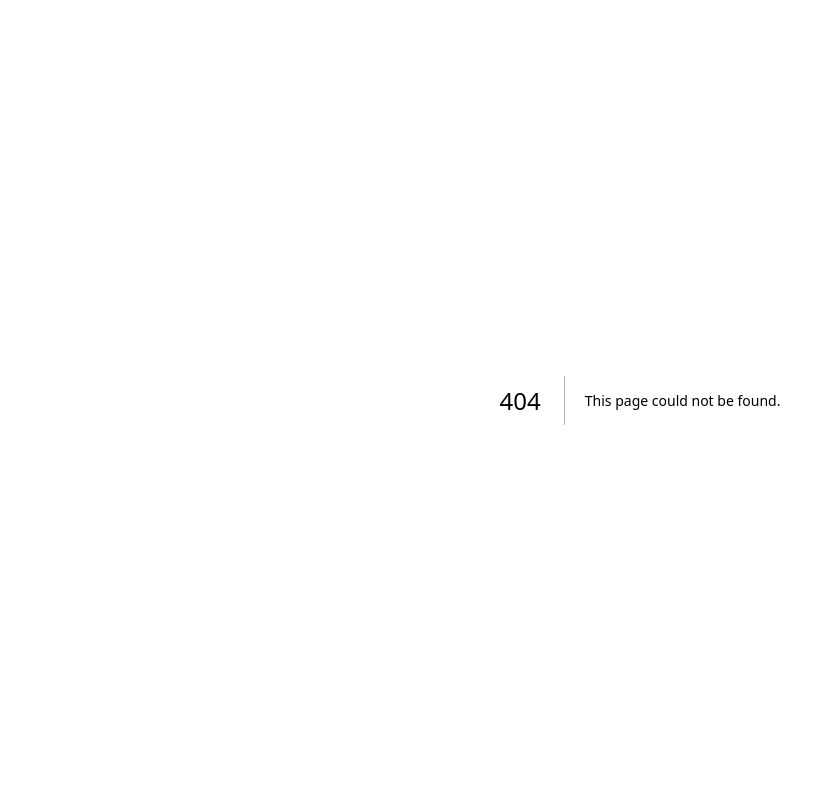
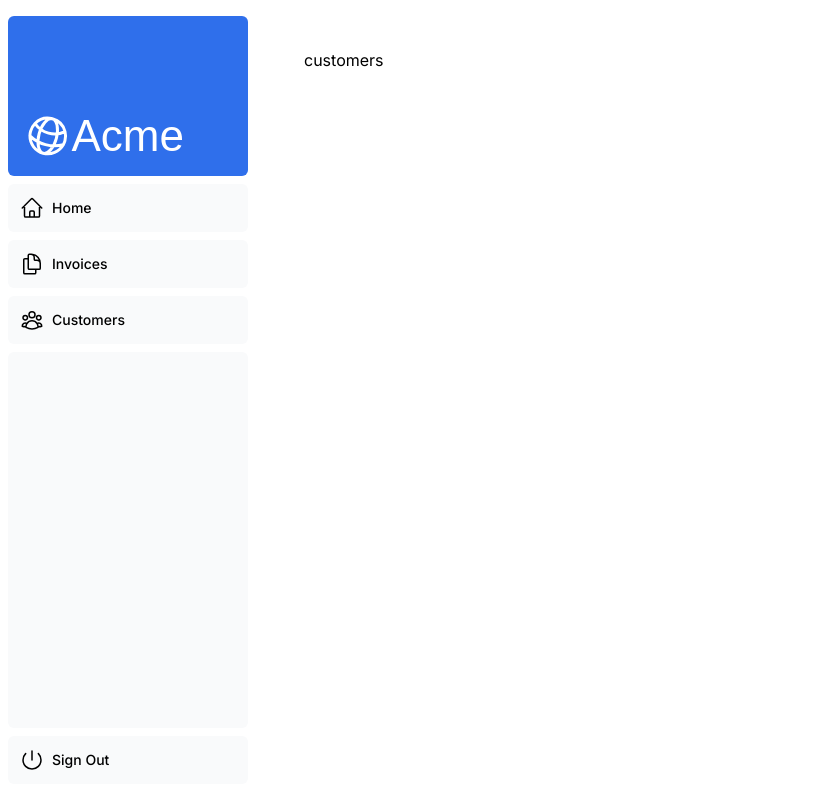
Before and after one commit to coding404life/next-dashboard, a Next.js app: page /dashboard/customers in a window 1280 px wide. Before the commit this address had no page. Shown: the whole page, without its empty margins (0-835 px from the left). Built offline with nearby package versions, Linux system fonts and the light colour scheme; a web font is replaced by a local one.

Commit message:
feat: add document and layout

```diff
--- /dev/null
+++ b/app/dashboard/customers/page.tsx
@@ -0,0 +1,3 @@
+export default function Customers() {
+    return <p>customers</p>
+}
--- /dev/null
+++ b/app/dashboard/invoices/page.tsx
@@ -0,0 +1,6 @@
+
+const Invoices = () => {
+    return <p>invoices</p>
+}
+
+export default Invoices
--- /dev/null
+++ b/app/dashboard/layout.tsx
@@ -0,0 +1,12 @@
+import SideNav from '@/app/ui/dashboard/sidenav';
+
+export default function Layout({ children }: { children: React.ReactNode }) {
+    return (
+        <div className="flex h-screen flex-col md:flex-row md:overflow-hidden">
+            <div className="w-full flex-none md:w-64">
+                <SideNav />
+            </div>
+            <div className="flex-grow p-6 md:overflow-y-auto md:p-12">{children}</div>
+        </div>
+    );
+}
--- /dev/null
+++ b/app/dashboard/page.tsx
@@ -0,0 +1,3 @@
+export default function Dashboard() {
+    return <p>Dashboard</p>
+}
--- a/app/page.tsx
+++ b/app/page.tsx
@@ -12,7 +12,7 @@ export default function Page() {
         <AcmeLogo />
       </div>
       <div className="mt-4 flex grow flex-col gap-4 md:flex-row">
-        <div className="flex flex-col justify-center gap-6 rounded-lg bg-gray-50 px-6 py-10 md:w-2/5 md:px-20">
+        <div className="flex flex-col justify-center gap-6 rounded-lg px-6 py-10 md:w-2/5 md:px-20 bg-gray-100">
           <div className={styles.shape} />
           <p
             className={`${lusitana.className} text-xl text-gray-800 md:text-3xl md:leading-normal`}
```
